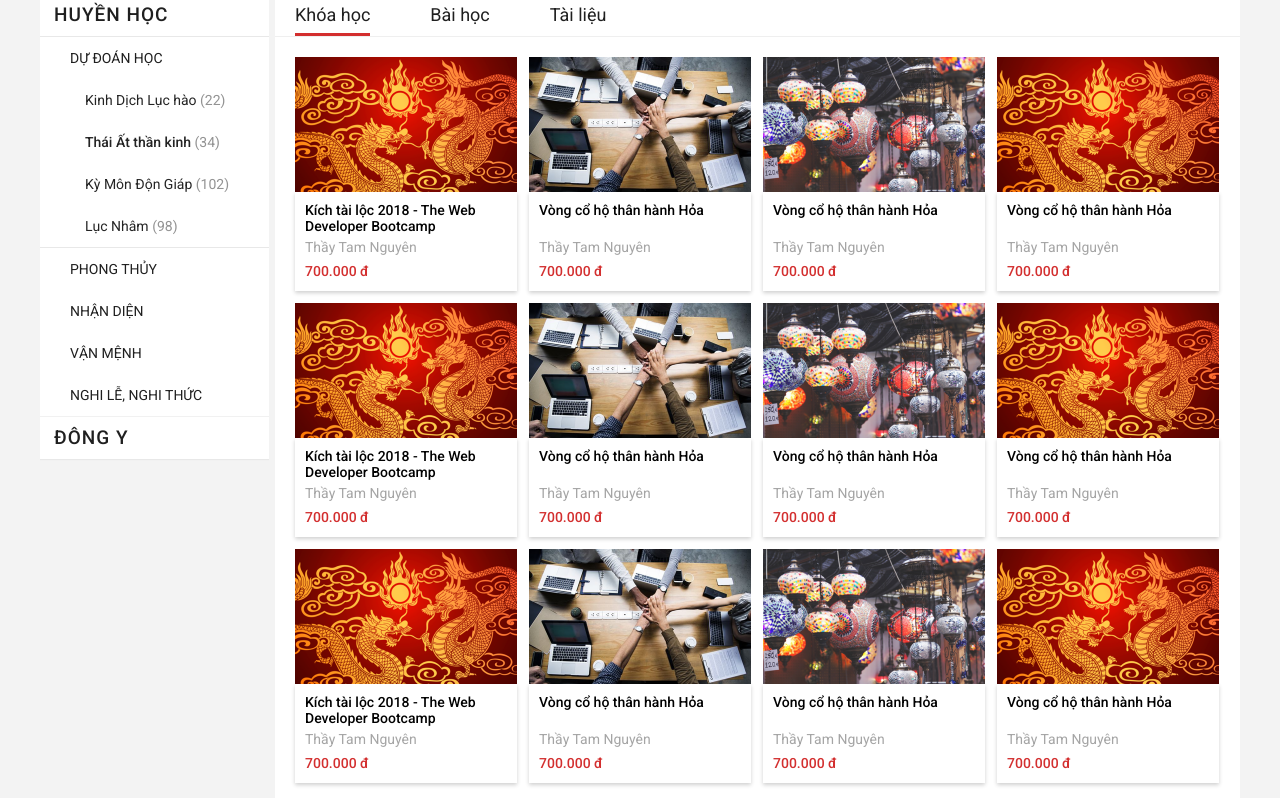
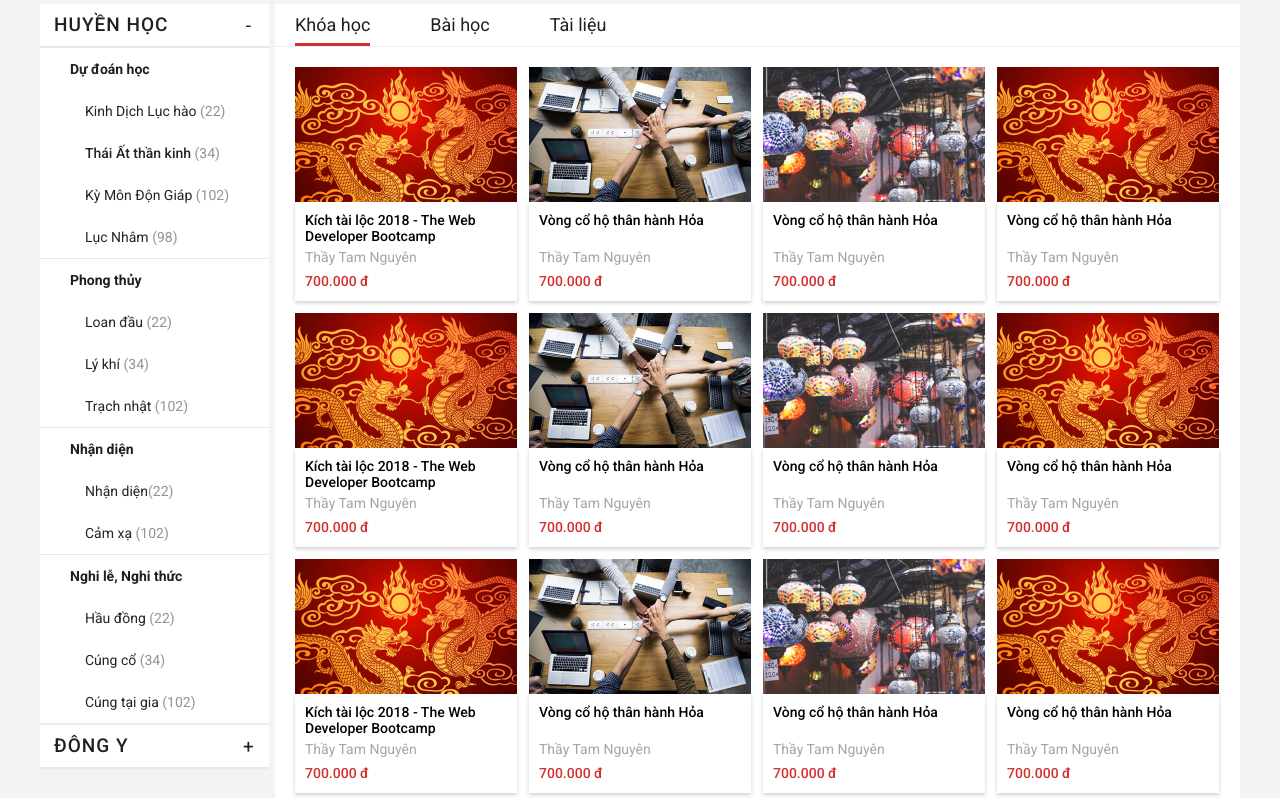
Before and after one commit to pmhung07/hereeast_template, a plain HTML site: page category.html in a window 1280 px wide. Shown: the part 506-1304 px from the top of the page. Drawn offline with nearby package versions, Linux system fonts and the light colour scheme.

Commit message:
fix cate

```diff
--- a/category.html
+++ b/category.html
@@ -101,8 +101,11 @@
                     <div class="sidebar_main">
                         <ul class="block">
                             <li class="item_cate_main">
-                                <a class="a_main_cate" href="">Huyền học</a>
-                                <ul>
+                                <a class="a_main_cate">
+                                    Huyền học
+                                    <div attr_expand="sub" class="point_expand">-</div>
+                                </a>
+                                <ul class="expand expand_active">
                                     <li class="item_cate_parent">
                                         <div class="a_parent_cate">
                                             <a href="">Dự đoán học</a>
@@ -126,26 +129,66 @@
                                         <div class="a_parent_cate">
                                             <a href="">Phong thủy</a>
                                         </div>
+                                        <ul class="block_child">
+                                            <li class="item_cate_child">
+                                                <a href="">Loan đầu <span>(22)</span></a>
+                                            </li>
+                                            <li class="item_cate_child">
+                                                <a href="">Lý khí <span>(34)</span></a>
+                                            </li>
+                                            <li class="item_cate_child">
+                                                <a href="">Trạch nhật <span>(102)</span></a>
+                                            </li>
+                                        </ul>
                                     </li>
                                     <li class="item_cate_parent">
                                         <div class="a_parent_cate">
                                             <a href="">Nhận diện</a>
                                         </div>
-                                    </li>
-                                    <li class="item_cate_parent">
-                                        <div class="a_parent_cate">
-                                            <a href="">Vận mệnh</a>
-                                        </div>
+                                        <ul class="block_child">
+                                            <li class="item_cate_child">
+                                                <a href="">Nhận diện<span>(22)</span></a>
+                                            </li>
+                                            <li class="item_cate_child">
+                                                <a href="">Cảm xạ <span>(102)</span></a>
+                                            </li>
+                                        </ul>
                                     </li>
                                     <li class="item_cate_parent">
                                         <div class="a_parent_cate">
                                             <a href="">Nghi lễ, Nghi thức</a>
                                         </div>
+                                        <ul class="block_child">
+                                            <li class="item_cate_child">
+                                                <a href="">Hầu đồng <span>(22)</span></a>
+                                            </li>
+                                            <li class="item_cate_child">
+                                                <a href="">Cúng cổ <span>(34)</span></a>
+                                            </li>
+                                            <li class="item_cate_child">
+                                                <a href="">Cúng tại gia <span>(102)</span></a>
+                                            </li>
+                                        </ul>
                                     </li>
                                 </ul>
                             </li>
                             <li class="item_cate_main">
-                                <a class="a_main_cate" href="">Đông y</a>
+                                <a class="a_main_cate">
+                                    Đông y
+                                    <div attr_expand="plus" class="point_expand">+</div>
+                                </a>
+                                <ul class="expand">
+                                    <li class="item_cate_parent">
+                                        <div class="a_parent_cate">
+                                            <a href="">Ẩm thực dưỡng sinh</a>
+                                        </div>
+                                    </li>
+                                    <li class="item_cate_parent">
+                                        <div class="a_parent_cate">
+                                            <a href="">Châm cứu</a>
+                                        </div>
+                                    </li>
+                                </ul>
                             </li>
                         </ul>
                     </div>
--- a/css/style.css
+++ b/css/style.css
@@ -1510,8 +1510,9 @@ body{
 }
 .cate_main_name{
     font-size: 36px;
-    margin-bottom: 30px;
-    font-weight: 300;
+    margin-bottom: 20px;
+    font-weight: 400;
+    margin-top: 20px;
 }
 .cate_main_content{
 
@@ -1533,12 +1534,13 @@ body{
     display: block;
     height: 42px;
     line-height: 42px;
-    border-bottom: solid 1px #e8e8e8;
+    border-bottom: solid 2px #e8e8e8;
     padding-left: 14px;
     font-size: 19px;
+    position: relative;
 }
 .item_cate_parent{
-
+    border-bottom: solid 1px #e8e8e8;
 }
 .a_parent_cate{
     height: 42px;
@@ -1548,22 +1550,31 @@ body{
 }
 .a_parent_cate a{
     color: #1f1f1f;
-    text-transform: uppercase;
-    font-weight: 400;
-}
-.point_sub{
-    position: absolute;
-    width: 10px;
-    height: 10px;
-    right: 15px;
-    line-height: 10px;
-    text-align: center;
-    top: 15px;
+    font-weight: 600;
+}
+.point_expand{
+    position: absolute;
+    width: 40px;
+    height: 40px;
+    right: 0px;
+    line-height: 40px;
+    text-align: center;
+    top: 2px;
     font-size: 19px;
-    color: #939393;
+    color: #1f1f1f;
+    z-index: 99;
+}
+.point_expand:hover{
+    cursor: pointer;
+}
+.expand{
+    display: none;
+}
+.expand_active{
+    display: block;
 }
 .block_child{
-    border-bottom: solid 1px #e8e8e8;
+
 }
 .item_cate_child a{
     color: #242424;
--- a/js/function.js
+++ b/js/function.js
@@ -19,4 +19,21 @@ $(function () {
         }
     });
 
+    $('.point_expand').click(function(){
+        $('.expand').removeClass('expand_active');
+        $('.expand').hide();
+        $(this).empty();
+        if( $(this).attr('attr_expand') == 'plus' ){
+            $('.point_expand').attr('attr_expand','plus');
+            $('.point_expand').text('+');
+            $(this).attr('attr_expand','sub');
+            $(this).text('-');
+            $(this).parent().parent().children('.expand').show();
+        }else{
+            $(this).attr('attr_expand','plus');
+            $(this).text('+');
+            $(this).parent().parent().children('.expand').hide();
+        }
+    });
+
 });
```
